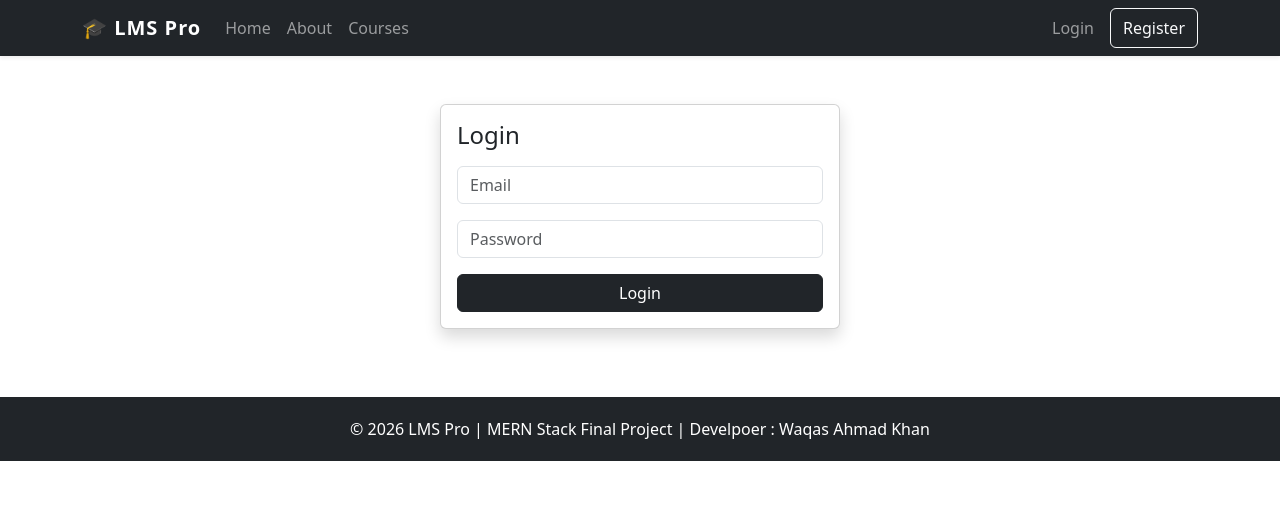
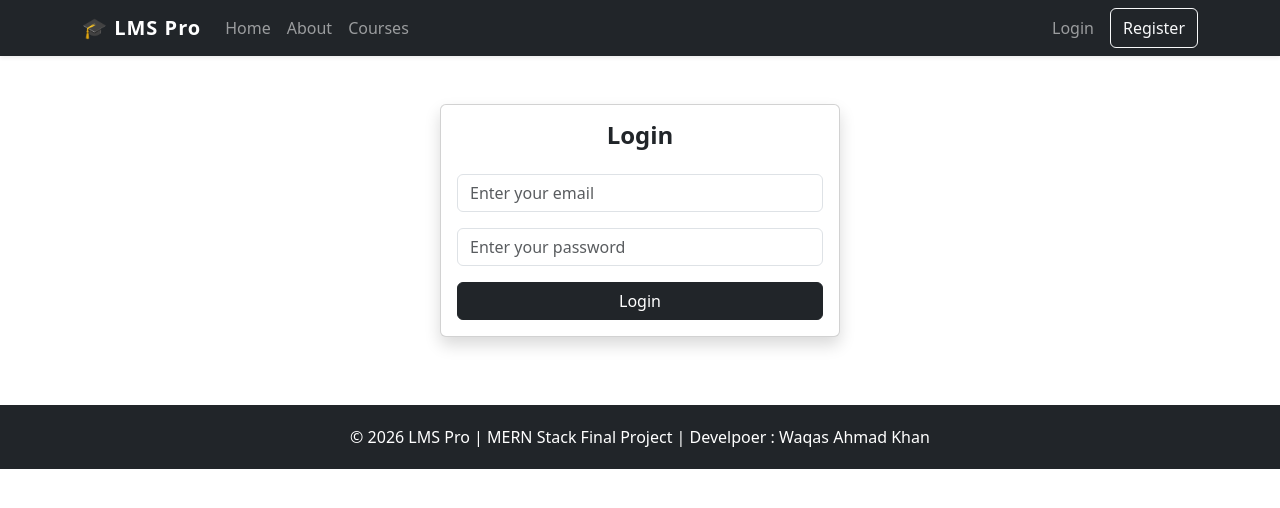
Before and after one commit to waqasahmadkhanw/final-frontend-learning-management-system-LMS-, a React (Vite) app: page /login in a window 1280 px wide. Shown: the top 508 px of the page. Built offline with nearby package versions, Linux system fonts and the light colour scheme; no server answers.

Commit message:
Enhance README, update Navbar and Login components, and add new route for managing courses

```diff
--- a/index.html
+++ b/index.html
@@ -2,9 +2,9 @@
 <html lang="en">
   <head>
     <meta charset="UTF-8" />
-    <link rel="icon" type="image/svg+xml" href="/vite.svg" />
+    <!-- <link rel="icon" type="image/svg+xml" href="/vite.svg" /> -->
     <meta name="viewport" content="width=device-width, initial-scale=1.0" />
-    <title>lms-frontend</title>
+    <title>LMS Frontend</title>
   </head>
   <body>
     <div id="root"></div>
--- a/src/pages/public/Login.jsx
+++ b/src/pages/public/Login.jsx
@@ -1,3 +1,71 @@
+
+// import { useState, useContext } from "react";
+// import { Container, Form, Button, Card } from "react-bootstrap";
+// import { toast } from "react-toastify";
+// import { loginUser } from "../../api/user.api";
+// import { AuthContext } from "../../context/AuthContext";
+// import { useNavigate } from "react-router-dom";
+
+// const Login = () => {
+//   const navigate = useNavigate();
+//   const { setUser } = useContext(AuthContext);
+
+//   const [formData, setFormData] = useState({
+//     email: "",
+//     password: ""
+//   });
+
+//   const handleChange = (e) => {
+//     setFormData({ ...formData, [e.target.name]: e.target.value });
+//   };
+
+//   const handleSubmit = async (e) => {
+//     e.preventDefault();
+//     try {
+//       const { data } = await loginUser(formData);
+//       setUser(data.user);
+//       toast.success("Login successful!");
+//       navigate("/");
+//     } catch (error) {
+//       toast.error(error.response?.data?.message || "Login failed");
+//     }
+//   };
+
+//   return (
+//     <Container className="py-5">
+//       <Card className="shadow mx-auto" style={{ maxWidth: "400px" }}>
+//         <Card.Body>
+//           <h4 className="mb-3">Login</h4>
+//           <Form onSubmit={handleSubmit}>
+//             <Form.Control
+//               className="mb-3"
+//               type="email"
+//               placeholder="Email"
+//               name="email"
+//               onChange={handleChange}
+//               required
+//             />
+//             <Form.Control
+//               className="mb-3"
+//               type="password"
+//               placeholder="Password"
+//               name="password"
+//               onChange={handleChange}
+//               required
+//             />
+//             <Button type="submit" variant="dark" className="w-100">
+//               Login
+//             </Button>
+//           </Form>
+//         </Card.Body>
+//       </Card>
+//     </Container>
+//   );
+// };
+
+// export default Login;
+
+///-------improved version------////
 
 import { useState, useContext } from "react";
 import { Container, Form, Button, Card } from "react-bootstrap";
@@ -10,24 +78,49 @@ const Login = () => {
   const navigate = useNavigate();
   const { setUser } = useContext(AuthContext);
 
+  const [loading, setLoading] = useState(false);
+
   const [formData, setFormData] = useState({
     email: "",
-    password: ""
+    password: "",
   });
 
+  // handle input change
   const handleChange = (e) => {
-    setFormData({ ...formData, [e.target.name]: e.target.value });
+    const { name, value } = e.target;
+
+    setFormData((prev) => ({
+      ...prev,
+      [name]: value,
+    }));
   };
 
+  // handle form submit
   const handleSubmit = async (e) => {
     e.preventDefault();
+
+    if (!formData.email || !formData.password) {
+      return toast.error("Please fill all fields");
+    }
+
     try {
+      setLoading(true);
+
       const { data } = await loginUser(formData);
-      setUser(data.user);
+
+      // set logged in user
+      setUser(data?.user);
+
       toast.success("Login successful!");
+
+      // redirect to home
       navigate("/");
     } catch (error) {
-      toast.error(error.response?.data?.message || "Login failed");
+      toast.error(
+        error?.response?.data?.message || "Login failed. Please try again."
+      );
+    } finally {
+      setLoading(false);
     }
   };
 
@@ -35,28 +128,42 @@ const Login = () => {
     <Container className="py-5">
       <Card className="shadow mx-auto" style={{ maxWidth: "400px" }}>
         <Card.Body>
-          <h4 className="mb-3">Login</h4>
+
+          <h4 className="mb-4 text-center fw-bold">Login</h4>
+
           <Form onSubmit={handleSubmit}>
+
             <Form.Control
               className="mb-3"
               type="email"
-              placeholder="Email"
+              placeholder="Enter your email"
               name="email"
+              value={formData.email}
               onChange={handleChange}
               required
             />
+
             <Form.Control
               className="mb-3"
               type="password"
-              placeholder="Password"
+              placeholder="Enter your password"
               name="password"
+              value={formData.password}
               onChange={handleChange}
               required
             />
-            <Button type="submit" variant="dark" className="w-100">
-              Login
+
+            <Button
+              type="submit"
+              variant="dark"
+              className="w-100"
+              disabled={loading}
+            >
+              {loading ? "Logging in..." : "Login"}
             </Button>
+
           </Form>
+
         </Card.Body>
       </Card>
     </Container>
--- a/src/routes/AppRoutes.jsx
+++ b/src/routes/AppRoutes.jsx
@@ -140,7 +140,14 @@ const AppRoutes = () => {
             </InstructorRoute>
           }
         />
-
+        <Route
+          path="/courses/instructor/manage-courses"
+          element={
+            <ProtectedRoute>
+              <MyCourses />
+            </ProtectedRoute>
+          }
+        />
         <Route
           path="/instructor/edit-course/:id"
           element={
```
Also changed, not shown: src/components/layout/Navbar.jsx (+0 -168 lines), 1 other file (tests, documents, lock files or other folders).
